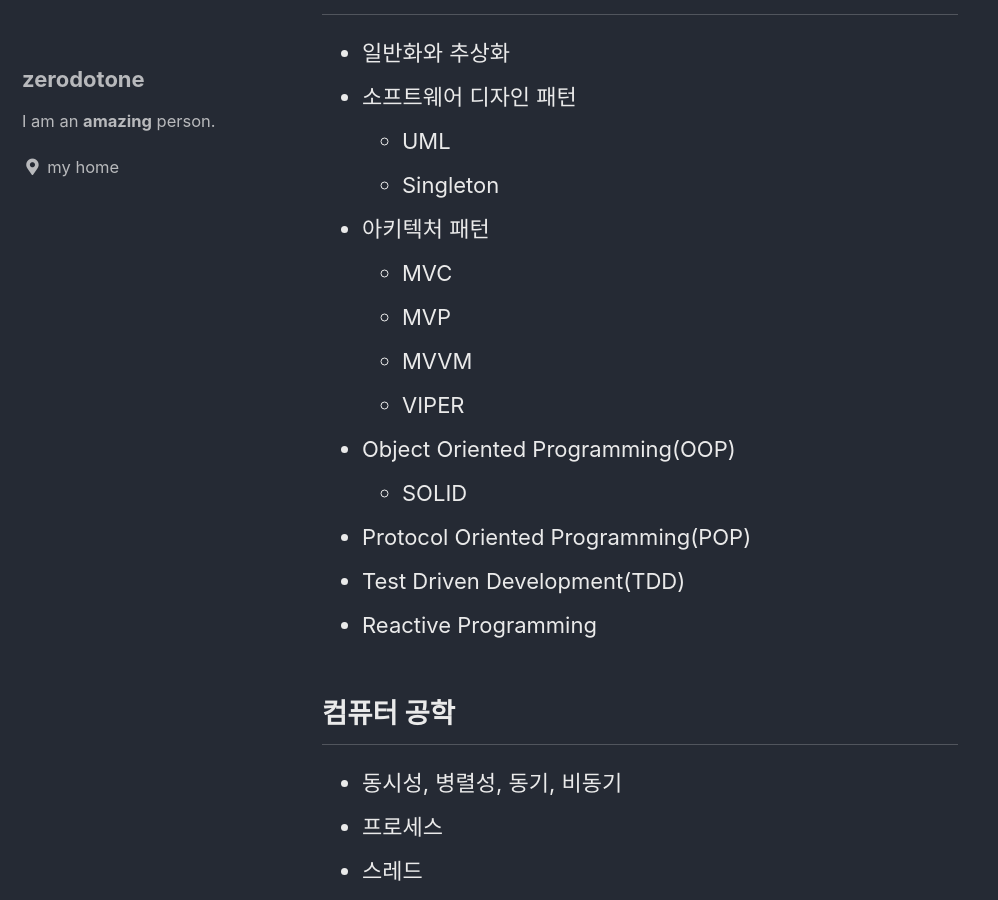
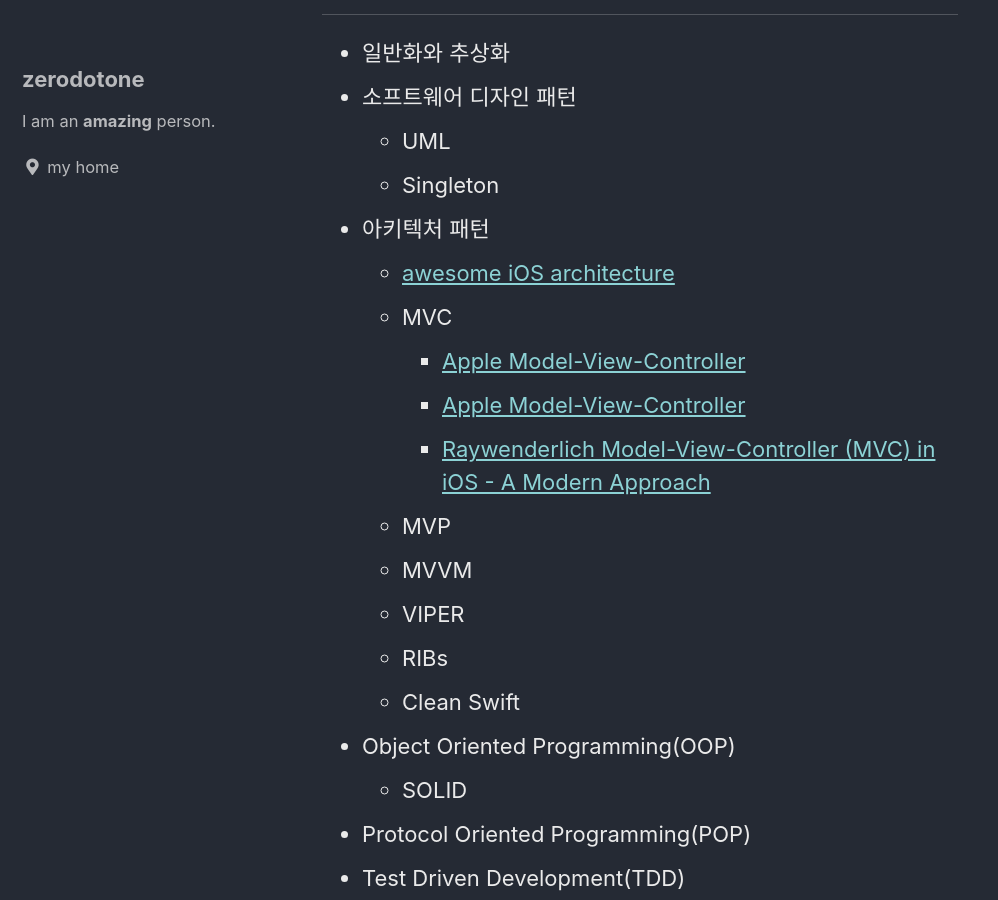
Before and after one commit to zdodev/zdodev.github.io, a Jekyll site: the page built from _posts/2021-04-17-iOS-개발-공부-키워드.md, in a window 1280 px wide and 900 px high, scrolled down 2967 px. Shown: the whole window, without its empty margins (0-998 px from the left). Built offline with Jekyll 4.4.1, drawn with Linux system fonts in a browser that asks for light colours; cached includes are drawn as plain includes.

Commit message:
🖋: ㅇㅏ키텍처 패턴 업데이트.

```diff
--- a/_posts/2021-04-17-iOS-개발-공부-키워드.md
+++ b/_posts/2021-04-17-iOS-개발-공부-키워드.md
@@ -78,10 +78,16 @@ iOS 개발 공부에 관련한 키워드를 정리해보았습니다.
     -   UML
     -   Singleton
 -   아키텍처 패턴
+    -   [awesome iOS architecture](https://github.com/onmyway133/awesome-ios-architecture)
     -   MVC
+        -   [Apple Model-View-Controller](https://developer.apple.com/library/archive/documentation/General/Conceptual/DevPedia-CocoaCore/MVC.html)
+        -   [Apple Model-View-Controller](https://developer.apple.com/library/archive/documentation/General/Conceptual/CocoaEncyclopedia/Model-View-Controller/Model-View-Controller.html)
+        -   [Raywenderlich Model-View-Controller (MVC) in iOS - A Modern Approach](https://www.raywenderlich.com/1000705-model-view-controller-mvc-in-ios-a-modern-approach)
     -   MVP
     -   MVVM
     -   VIPER
+    -   RIBs
+    -   Clean Swift
 -   Object Oriented Programming(OOP)
     -   SOLID
 -   Protocol Oriented Programming(POP)
```
